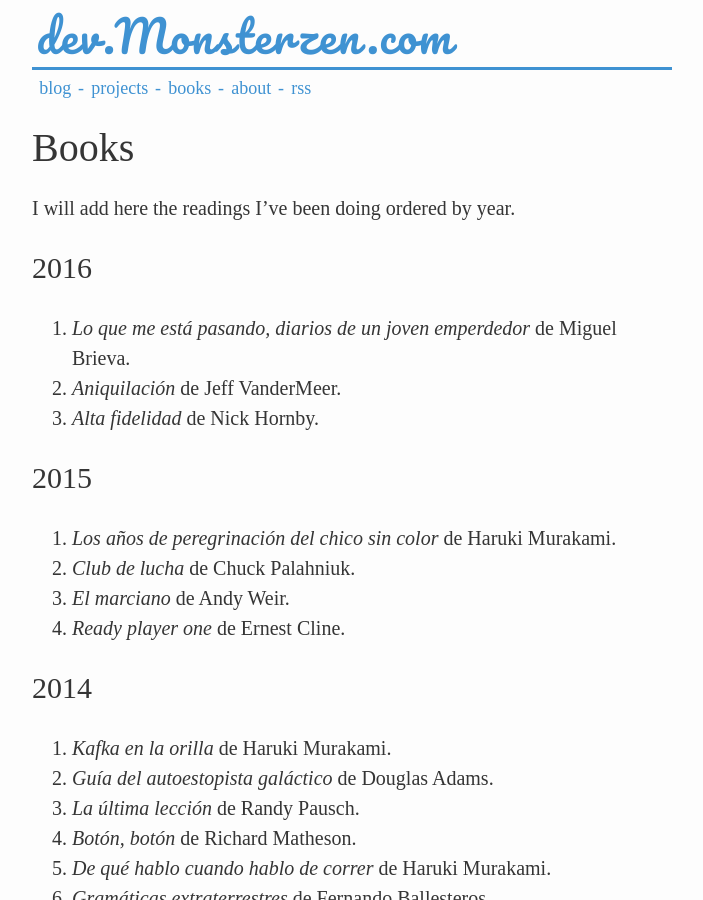
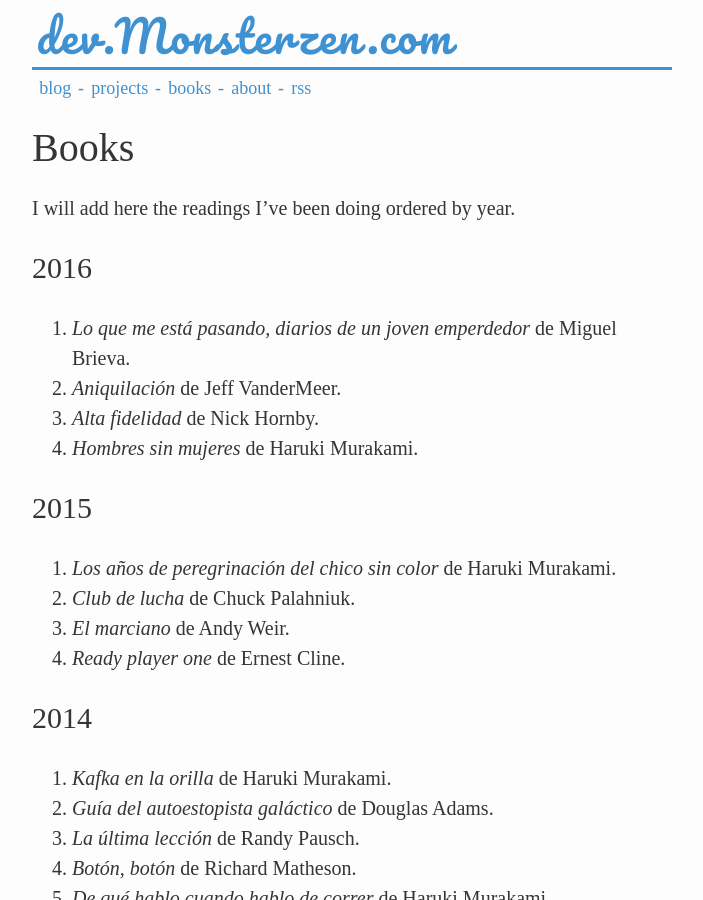
Before and after one commit to jfcalvo/jfcalvo.github.com, a Jekyll site: the page built from books.markdown, in a window 1280 px wide and 900 px high. Shown: the whole window, without its empty margins (288-991 px from the left). Built offline with Jekyll 4.4.1, drawn with Linux system fonts in a browser that asks for light colours; some web fonts are replaced.

Commit message:
Update books

```diff
--- a/books.markdown
+++ b/books.markdown
@@ -13,6 +13,7 @@ I will add here the readings I've been doing ordered by year.
 1. *Lo que me está pasando, diarios de un joven emperdedor* de Miguel Brieva.
 2. *Aniquilación* de Jeff VanderMeer.
 3. *Alta fidelidad* de Nick Hornby.
+4. *Hombres sin mujeres* de Haruki Murakami.
 
 ## 2015
 
```
